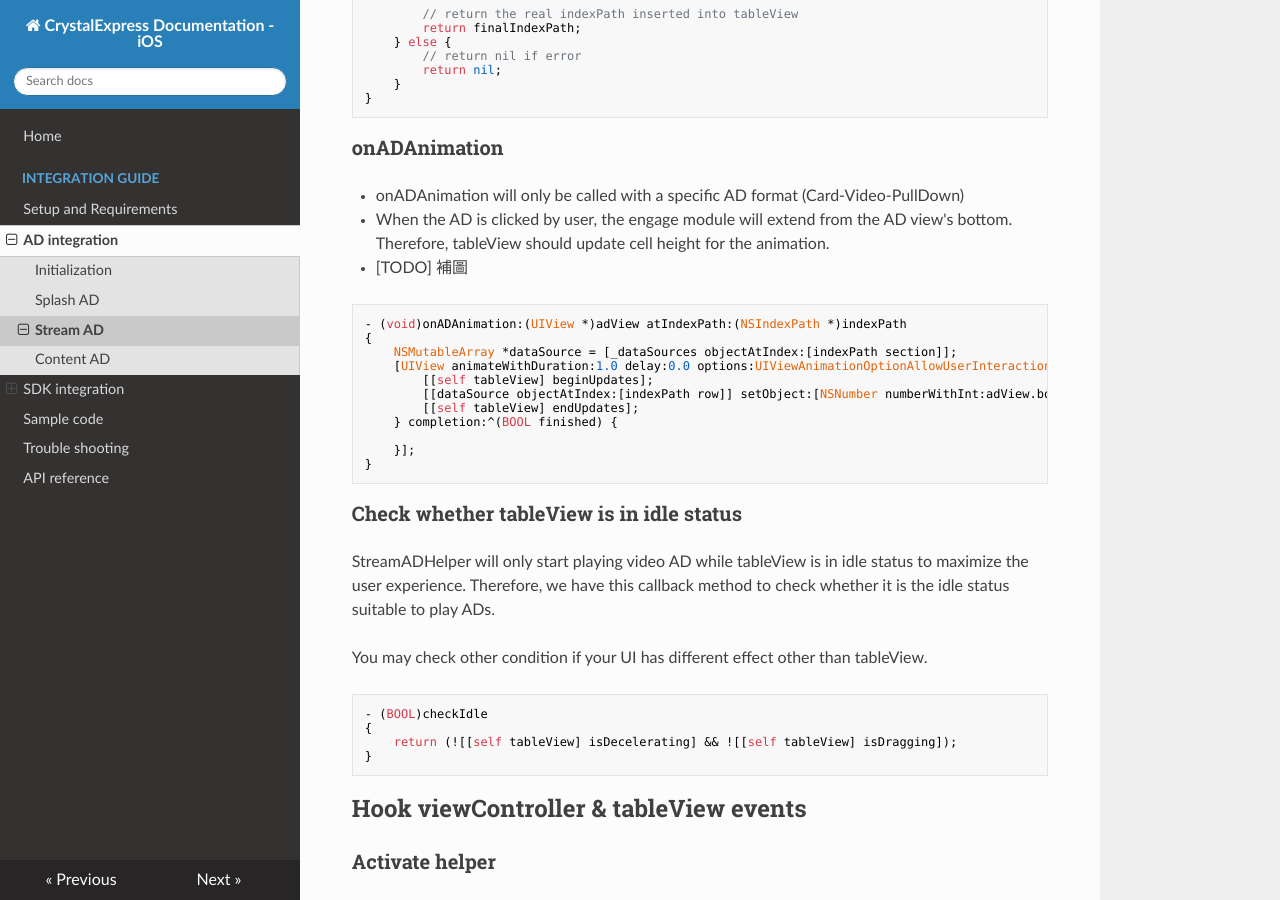
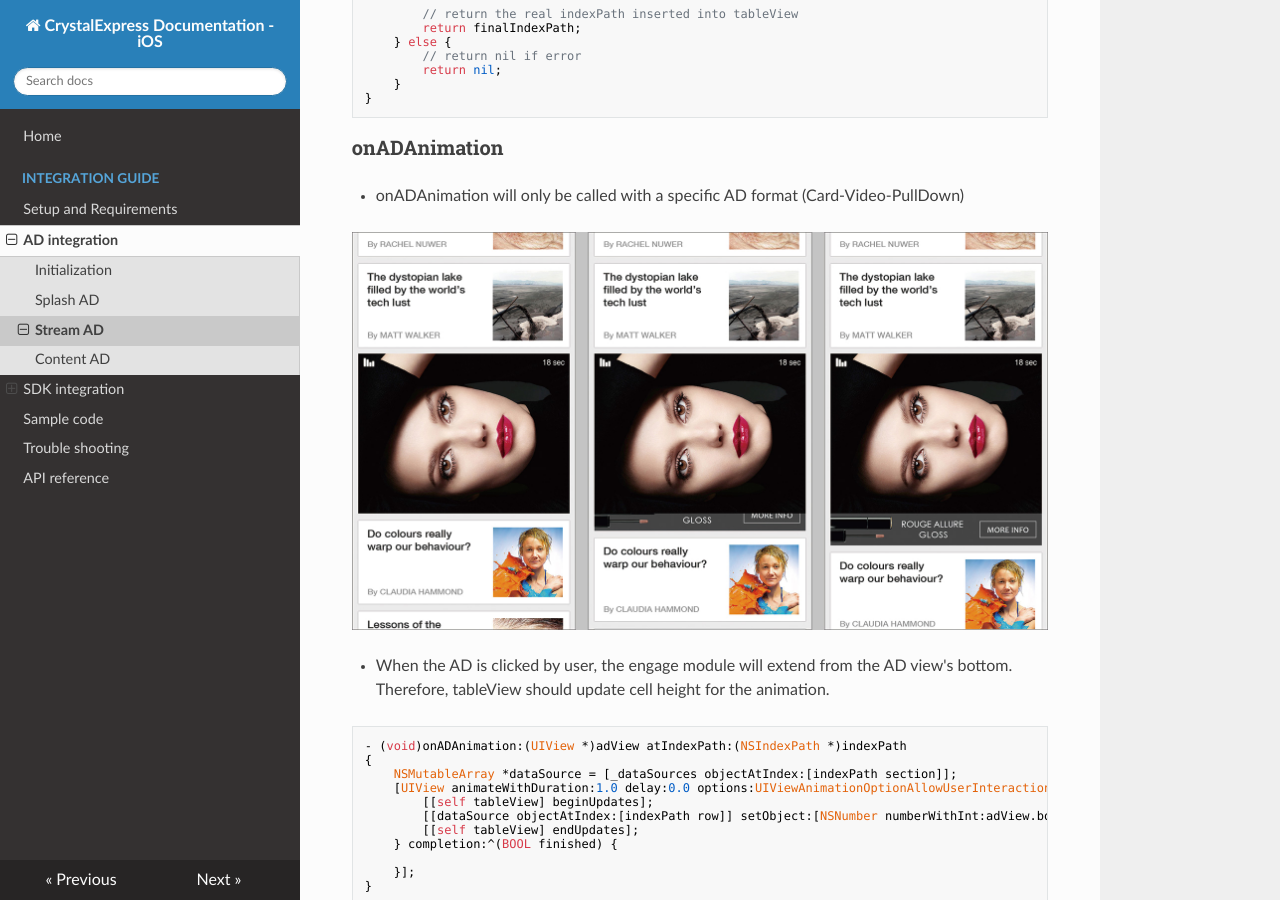
Before and after one commit to intowow/CrystalExpressDocumentation-iOS, an MkDocs documentation site: the page built from docs/docs/stream-ad.md, in a window 1280 px wide and 900 px high, scrolled down 2326 px. Built offline with MkDocs 1.6.1, drawn with Linux system fonts in a browser that asks for light colours; nearby versions of some CDN libraries; old or Windows-style settings are respelled for this version of MkDocs.

Commit message:
add images

````diff
--- a/docs/docs/stream-ad.md
+++ b/docs/docs/stream-ad.md
@@ -132,8 +132,10 @@ StreamADHelper will return whether indexPath is a stream AD, and return the corr
 
 ### onADAnimation
 - onADAnimation will only be called with a specific AD format (Card-Video-PullDown)
+
+![stream pulldown AD](../images/stream_pulldown.jpg)
+
 - When the AD is clicked by user, the engage module will extend from the AD view's bottom. Therefore, tableView should update cell height for the animation.
-- [TODO] 補圖
 ```objc
 - (void)onADAnimation:(UIView *)adView atIndexPath:(NSIndexPath *)indexPath
 {
````
Also changed, not shown: docs/docs/content-ad.md (+3 -0 lines), docs/images/content_pulldown.jpg (added), docs/images/stream_pulldown.jpg (added).
